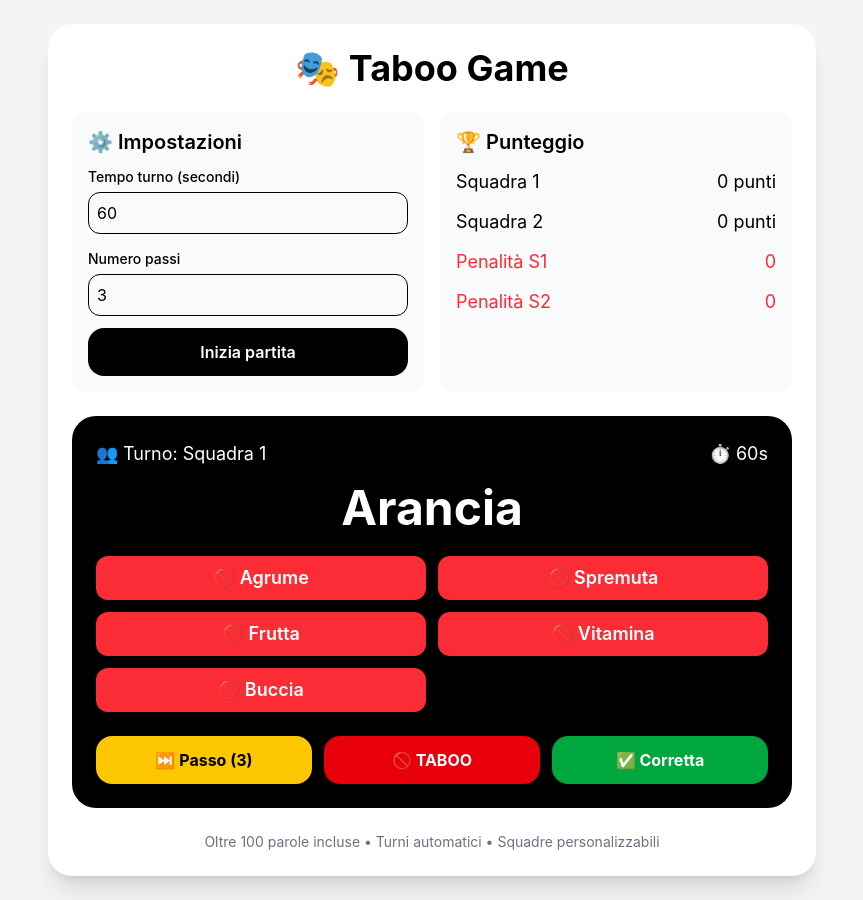
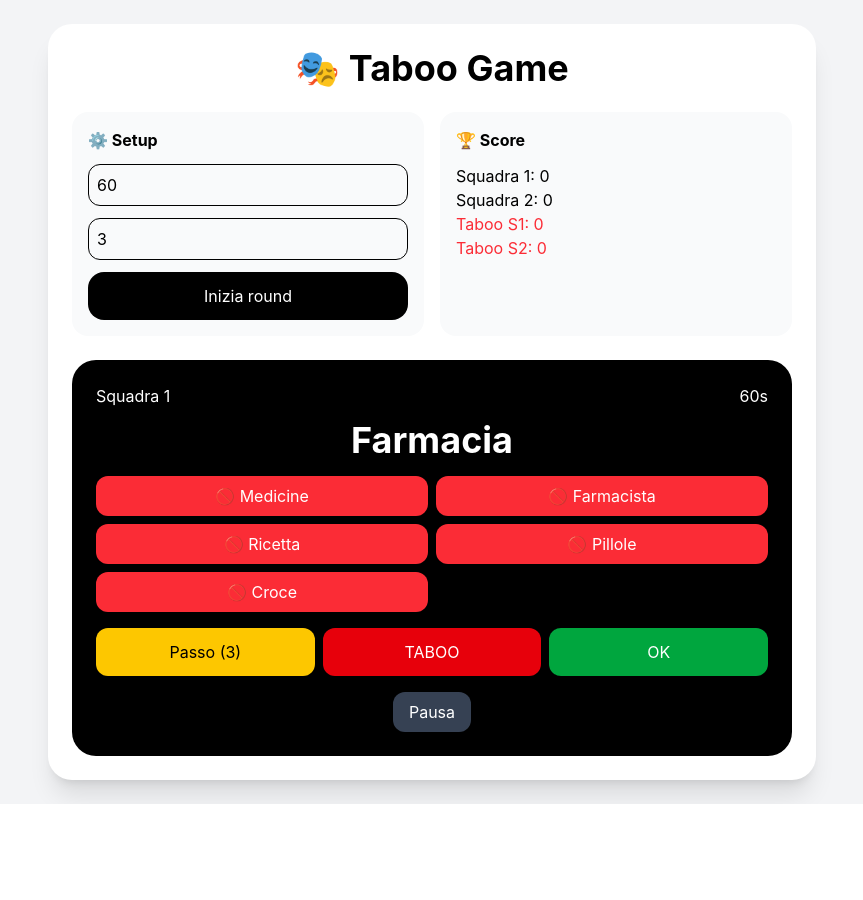
Before and after one commit to Druccio/Taboo, a React (Vite) app: page / in a window 1280 px wide. Shown: the whole page, without its empty margins (208-1071 px from the left). After the commit the page ends 804 px from the top, so only its background shows below. Built offline with nearby package versions, Linux system fonts and the light colour scheme.

Commit message:
Aggiunta pulsante di stop e conferma inizio round

```diff
--- a/src/App.jsx
+++ b/src/App.jsx
@@ -1,6 +1,6 @@
-import {useState, useEffect } from "react";
+import { useState, useEffect } from "react";
+
 export default function TabooGameApp() {
-
   const cards = [
     { word: 'Pizza', taboo: ['Forno', 'Mozzarella', 'Margherita', 'Impasto', 'Fetta'] },
     { word: 'Computer', taboo: ['Mouse', 'Tastiera', 'Schermo', 'PC', 'Internet'] },
@@ -55,242 +55,167 @@ export default function TabooGameApp() {
     { word: 'Netflix', taboo: ['Serie', 'Film', 'Streaming', 'TV', 'Abbonamento'] },
     { word: 'YouTube', taboo: ['Video', 'Canale', 'Creator', 'Streaming', 'Like'] },
     { word: 'Palestra', taboo: ['Allenamento', 'Pesi', 'Fitness', 'Muscoli', 'Cardio'] },
-    { word: 'Vacanza', taboo: ['Viaggio', 'Hotel', 'Mare', 'Relax', 'Estate'] },
-    { word: 'Camicia', taboo: ['Bottoni', 'Colletto', 'Vestiti', 'Maniche', 'Elegante'] },
-    { word: 'Scarpe', taboo: ['Piedi', 'Lacci', 'Suola', 'Camminare', 'Sneakers'] },
-    { word: 'Profumo', taboo: ['Odore', 'Fragranza', 'Spray', 'Boccetta', 'Essenza'] },
-    { word: 'Matrimonio', taboo: ['Sposa', 'Anelli', 'Chiesa', 'Cerimonia', 'Ricevimento'] },
-    { word: 'Banca', taboo: ['Soldi', 'Conto', 'Carta', 'Prestito', 'Bancomat'] },
-    { word: 'Supermercato', taboo: ['Spesa', 'Carrello', 'Cassa', 'Prodotti', 'Corsia'] },
-    { word: 'Polizia', taboo: ['Agente', 'Sirena', 'Legge', 'Divisa', 'Arresto'] },
-    { word: 'Fuoco', taboo: ['Caldo', 'Fiamma', 'Bruciare', 'Legna', 'Incendio'] },
-    { word: 'Neve', taboo: ['Freddo', 'Bianco', 'Sci', 'Inverno', 'Fiocchi'] },
-    { word: 'Computer Fisso', taboo: ['Desktop', 'Monitor', 'Mouse', 'PC', 'Scrivania'] },
-    { word: 'Parrucchiere', taboo: ['Capelli', 'Taglio', 'Forbici', 'Pettine', 'Salone'] },
-    { word: 'Bambino', taboo: ['Piccolo', 'Giocattolo', 'Scuola', 'Genitori', 'Neonato'] },
-    { word: 'Cuscino', taboo: ['Letto', 'Dormire', 'Morbido', 'Testa', 'Federa'] },
-    { word: 'Pizza Margherita', taboo: ['Pomodoro', 'Mozzarella', 'Basilico', 'Forno', 'Italia'] },
-    { word: 'Arancia', taboo: ['Agrume', 'Spremuta', 'Frutta', 'Vitamina', 'Buccia'] },
-    { word: 'Yogurt', taboo: ['Latte', 'Colazione', 'Bianco', 'Frigo', 'Cucchiaio'] },
-    { word: 'Pianoforte', taboo: ['Tasti', 'Musica', 'Suonare', 'Nero', 'Bianco'] },
-    { word: 'Benzina', taboo: ['Auto', 'Carburante', 'Pompa', 'Diesel', 'Motore'] },
-    { word: 'Spiaggia', taboo: ['Mare', 'Sabbia', 'Ombrellone', 'Estate', 'Costume'] },
-    { word: 'Albero', taboo: ['Foglie', 'Tronco', 'Rami', 'Foresta', 'Pianta'] },
-    { word: 'Cioccolato', taboo: ['Dolce', 'Cacao', 'Barretta', 'Latte', 'Fondente'] },
-    { word: 'Hamburger', taboo: ['Panino', 'Carne', 'Fast food', 'Patatine', 'McDonalds'] },
-    { word: 'Forchetta', taboo: ['Mangiare', 'Posate', 'Cucchiaio', 'Coltello', 'Tavola'] },
-    { word: 'Letto', taboo: ['Dormire', 'Materasso', 'Cuscino', 'Camera', 'Lenzuola'] },
-    { word: 'Computer Gaming', taboo: ['RGB', 'Mouse', 'Tastiera', 'FPS', 'Monitor'] },
-    { word: 'Drone', taboo: ['Volare', 'Telecamera', 'Eliche', 'Radio', 'Aereo'] },
-    { word: 'Yamaha', taboo: ['Moto', 'Motore', 'R6', 'Giappone', 'Due ruote'] },
-    { word: 'Ferrari', taboo: ['Auto', 'Rossa', 'Formula 1', 'Lusso', 'Cavallino'] },
-    { word: 'Formula 1', taboo: ['Pilota', 'Gara', 'Auto', 'Circuito', 'Pit stop'] },
-    { word: 'Moto', taboo: ['Casco', 'Due ruote', 'Motore', 'Velocità', 'Manubrio'] },
-    { word: 'Sicilia', taboo: ['Catania', 'Mare', 'Etna', 'Isola', 'Arancino'] },
-    { word: 'Etna', taboo: ['Vulcano', 'Catania', 'Lava', 'Sicilia', 'Montagna'] },
-    { word: 'Cucina', taboo: ['Cibo', 'Fornelli', 'Pentola', 'Casa', 'Chef'] },
-    { word: 'Chef', taboo: ['Cucina', 'Ristorante', 'Cibo', 'Cuoco', 'Ricetta'] },
-    { word: 'Ristorante', taboo: ['Mangiare', 'Menu', 'Chef', 'Cameriere', 'Prenotazione'] },
-    { word: 'Hotel', taboo: ['Camera', 'Vacanza', 'Reception', 'Letto', 'Turista'] },
-    { word: 'Ascensore', taboo: ['Piani', 'Bottoni', 'Salire', 'Scendere', 'Edificio'] },
-    { word: 'Semaforo', taboo: ['Rosso', 'Verde', 'Auto', 'Strada', 'Incrocio'] },
-    { word: 'Internet', taboo: ['WiFi', 'Online', 'Browser', 'Sito', 'Connessione'] },
-    { word: 'Email', taboo: ['Messaggio', 'Posta', 'Gmail', 'Inviare', 'Inbox'] },
-    { word: 'ChatGPT', taboo: ['AI', 'OpenAI', 'Chatbot', 'Intelligenza', 'Risposte'] },
-    { word: 'Amazon', taboo: ['Pacco', 'Ordine', 'Shopping', 'Prime', 'Consegna'] },
-    { word: 'Spotify', taboo: ['Musica', 'Playlist', 'Streaming', 'Canzoni', 'Podcast'] },
-    { word: 'Apple', taboo: ['iPhone', 'Mac', 'iOS', 'Steve Jobs', 'Mela'] },
-    { word: 'Samsung', taboo: ['Galaxy', 'Android', 'Telefono', 'Corea', 'TV'] },
-    { word: 'iPhone', taboo: ['Apple', 'iOS', 'Telefono', 'Smartphone', 'App'] },
-    { word: 'Android', taboo: ['Google', 'Telefono', 'Sistema', 'App', 'Smartphone'] },
-    { word: 'Google', taboo: ['Ricerca', 'Internet', 'Chrome', 'Android', 'Motore'] },
-    { word: 'Facebook', taboo: ['Social', 'Like', 'Post', 'Meta', 'Amici'] },
-    { word: 'Telegram', taboo: ['Chat', 'Messaggi', 'Canale', 'App', 'Gruppo'] },
-    { word: 'Discord', taboo: ['Server', 'Chat', 'Gaming', 'Voce', 'Canale'] },
-    { word: 'Lego', taboo: ['Mattoncini', 'Costruire', 'Gioco', 'Colori', 'Bambini'] },
-    { word: 'Pokemon', taboo: ['Pikachu', 'Anime', 'Carte', 'Nintendo', 'Allenatore'] },
-    { word: 'Minecraft', taboo: ['Blocchi', 'Costruire', 'Creeper', 'Survival', 'Mojang'] },
-    { word: 'Fortnite', taboo: ['Battle Royale', 'Epic Games', 'Skin', 'Costruire', 'Victory'] }
+    { word: 'Vacanza', taboo: ['Viaggio', 'Hotel', 'Mare', 'Relax', 'Estate'] }
   ];
 
-  const shuffleArray = (array) => [...array].sort(() => Math.random() - 0.5);
+  const shuffle = (arr) => [...arr].sort(() => Math.random() - 0.5);
 
-  const [shuffledCards, setShuffledCards] = useState(shuffleArray(cards));
+  const [cardsState, setCardsState] = useState(shuffle(cards));
   const [index, setIndex] = useState(0);
   const [team, setTeam] = useState(1);
   const [scores, setScores] = useState({ 1: 0, 2: 0 });
   const [tabooScores, setTabooScores] = useState({ 1: 0, 2: 0 });
+
+  const [roundTime, setRoundTime] = useState(60);
   const [timeLeft, setTimeLeft] = useState(60);
-  const [roundTime, setRoundTime] = useState(60);
+
   const [maxPasses, setMaxPasses] = useState(3);
   const [passesLeft, setPassesLeft] = useState(3);
+
   const [isPlaying, setIsPlaying] = useState(false);
+  const [isPaused, setIsPaused] = useState(false);
 
-  const currentCard = shuffledCards[index];
+  const current = cardsState[index];
 
   useEffect(() => {
-    if (!isPlaying || timeLeft <= 0) return;
+    if (!isPlaying || isPaused) return;
 
     const timer = setInterval(() => {
-      setTimeLeft((prev) => {
-        if (prev <= 1) {
+      setTimeLeft((t) => {
+        if (t <= 1) {
           clearInterval(timer);
           nextTurn();
           return 0;
         }
-        return prev - 1;
+        return t - 1;
       });
     }, 1000);
 
     return () => clearInterval(timer);
-  }, [isPlaying, timeLeft]);
+  }, [isPlaying, isPaused]);
 
   const startGame = () => {
+    const confirmStart = window.confirm("Vuoi iniziare il round?");
+    if (!confirmStart) return;
+
+    setCardsState(shuffle(cards));
+    setIndex(0);
     setScores({ 1: 0, 2: 0 });
     setTabooScores({ 1: 0, 2: 0 });
     setTeam(1);
     setTimeLeft(roundTime);
     setPassesLeft(maxPasses);
-    setIndex(0);
-    setShuffledCards(shuffleArray(cards));
     setIsPlaying(true);
+    setIsPaused(false);
   };
 
-  const nextCard = () => {
-    setIndex((prev) => (prev + 1) % shuffledCards.length);
-  };
+  const nextCard = () => setIndex((i) => (i + 1) % cardsState.length);
 
-  const guessedCorrectly = () => {
-    setScores((prev) => ({ ...prev, [team]: prev[team] + 1 }));
+  const correct = () => {
+    setScores((s) => ({ ...s, [team]: s[team] + 1 }));
     nextCard();
   };
 
-  const tabooPressed = () => {
-    setTabooScores((prev) => ({ ...prev, [team]: prev[team] + 1 }));
+  const taboo = () => {
+    setTabooScores((s) => ({ ...s, [team]: s[team] + 1 }));
     nextCard();
   };
 
-  const passCard = () => {
-    if (passesLeft > 0) {
-      setPassesLeft((prev) => prev - 1);
+  const pass = () => {
+    if (passesLeft <= 0) return;
+    setPassesLeft((p) => p - 1);
     nextCard();
-    }
   };
 
   const nextTurn = () => {
-    setTeam((prev) => (prev === 1 ? 2 : 1));
+    setTeam((t) => (t === 1 ? 2 : 1));
     setTimeLeft(roundTime);
     setPassesLeft(maxPasses);
-    setIsPlaying(true);
+    setIsPaused(false);
+  };
+
+  const togglePause = () => {
+    setIsPaused((p) => !p);
   };
 
   return (
-    <div className="min-h-screen bg-gray-100 p-6 flex flex-col items-center">
+    <div className="min-h-screen p-6 bg-gray-100 flex flex-col items-center">
       <div className="max-w-3xl w-full bg-white rounded-3xl shadow-xl p-6">
         <h1 className="text-4xl font-bold text-center mb-6">🎭 Taboo Game</h1>
 
-        <div className="grid grid-cols-1 md:grid-cols-2 gap-4 mb-6">
-          <div className="bg-gray-50 p-4 rounded-2xl">
-            <h2 className="text-xl font-semibold mb-2">⚙️ Impostazioni</h2>
+        <div className="grid md:grid-cols-2 gap-4 mb-6">
+          <div className="p-4 bg-gray-50 rounded-2xl">
+            <h2 className="font-bold mb-3">⚙️ Setup</h2>
 
-            <label className="block mb-3">
-              <span className="text-sm font-medium">Tempo turno (secondi)</span>
             <input
               type="number"
               value={roundTime}
               onChange={(e) => setRoundTime(Number(e.target.value))}
-                className="w-full mt-1 p-2 border rounded-xl"
+              className="w-full p-2 border rounded-xl mb-3"
+              placeholder="Tempo round"
             />
-            </label>
 
-            <label className="block mb-3">
-              <span className="text-sm font-medium">Numero passi</span>
             <input
               type="number"
               value={maxPasses}
               onChange={(e) => setMaxPasses(Number(e.target.value))}
-                className="w-full mt-1 p-2 border rounded-xl"
+              className="w-full p-2 border rounded-xl mb-3"
+              placeholder="Passaggi"
             />
-            </label>
 
             <button
               onClick={startGame}
-              className="w-full bg-black text-white py-3 rounded-2xl font-semibold hover:scale-105 transition"
+              className="w-full bg-black text-white py-3 rounded-2xl"
             >
-              Inizia partita
+              Inizia round
             </button>
           </div>
 
-          <div className="bg-gray-50 p-4 rounded-2xl">
-            <h2 className="text-xl font-semibold mb-3">🏆 Punteggio</h2>
-            <div className="space-y-3 text-lg">
-              <div className="flex justify-between">
-                <span>Squadra 1</span>
-                <span>{scores[1]} punti</span>
-              </div>
-              <div className="flex justify-between">
-                <span>Squadra 2</span>
-                <span>{scores[2]} punti</span>
-              </div>
-              <div className="flex justify-between text-red-500">
-                <span>Penalità S1</span>
-                <span>{tabooScores[1]}</span>
-              </div>
-              <div className="flex justify-between text-red-500">
-                <span>Penalità S2</span>
-                <span>{tabooScores[2]}</span>
-              </div>
-            </div>
+          <div className="p-4 bg-gray-50 rounded-2xl">
+            <h2 className="font-bold mb-3">🏆 Score</h2>
+            <p>Squadra 1: {scores[1]}</p>
+            <p>Squadra 2: {scores[2]}</p>
+            <p className="text-red-500">Taboo S1: {tabooScores[1]}</p>
+            <p className="text-red-500">Taboo S2: {tabooScores[2]}</p>
           </div>
         </div>
 
-        <div className="bg-black text-white rounded-3xl p-6 text-center mb-6">
-          <div className="flex justify-between mb-4 text-lg">
-            <span>👥 Turno: Squadra {team}</span>
-            <span>⏱️ {timeLeft}s</span>
+        <div className="bg-black text-white p-6 rounded-3xl text-center">
+          <div className="flex justify-between mb-3">
+            <span>Squadra {team}</span>
+            <span>{timeLeft}s</span>
           </div>
 
-          <div className="text-5xl font-bold mb-6">{currentCard.word}</div>
+          <h2 className="text-4xl font-bold mb-4">{current?.word}</h2>
 
-          <div className="grid grid-cols-1 md:grid-cols-2 gap-3 mb-6">
-            {currentCard.taboo.map((word, i) => (
-              <div key={i} className="bg-red-500 rounded-xl py-2 text-lg font-semibold">
-                🚫 {word}
+          <div className="grid grid-cols-2 gap-2 mb-4">
+            {current?.taboo.map((w, i) => (
+              <div key={i} className="bg-red-500 p-2 rounded-xl">
+                🚫 {w}
               </div>
             ))}
           </div>
 
-          <div className="grid grid-cols-1 md:grid-cols-3 gap-3">
-            <button
-              onClick={passCard}
-              disabled={passesLeft <= 0}
-              className="bg-yellow-400 text-black py-3 rounded-2xl font-bold disabled:opacity-40"
-            >
-              ⏭️ Passo ({passesLeft})
+          <div className="grid grid-cols-3 gap-2">
+            <button onClick={pass} className="bg-yellow-400 text-black rounded-xl p-3">
+              Passo ({passesLeft})
             </button>
+            <button onClick={taboo} className="bg-red-600 rounded-xl p-3">
+              TABOO
+            </button>
+            <button onClick={correct} className="bg-green-600 rounded-xl p-3">
+              OK
+            </button>
+          </div>
 
           <button
-              onClick={tabooPressed}
-              className="bg-red-600 py-3 rounded-2xl font-bold"
+            onClick={togglePause}
+            className="mt-4 bg-gray-700 px-4 py-2 rounded-xl"
           >
-              🚫 TABOO
+            {isPaused ? "Riprendi" : "Pausa"}
           </button>
-
-            <button
-              onClick={guessedCorrectly}
-              className="bg-green-600 py-3 rounded-2xl font-bold"
-            >
-              ✅ Corretta
-            </button>
-          </div>
-        </div>
-
-        <div className="text-center text-gray-500 text-sm">
-          Oltre 100 parole incluse • Turni automatici • Squadre personalizzabili
         </div>
       </div>
     </div>
   );
 }
-
-// LOL
```
Lines whose indentation alone changed are shown as unchanged.
